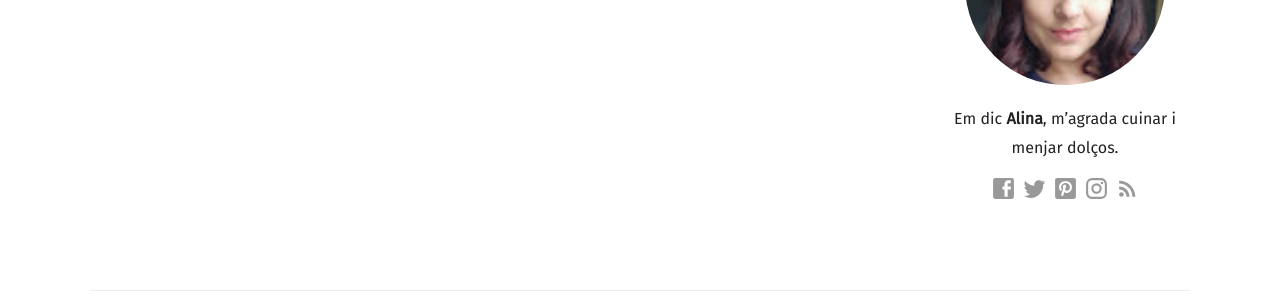
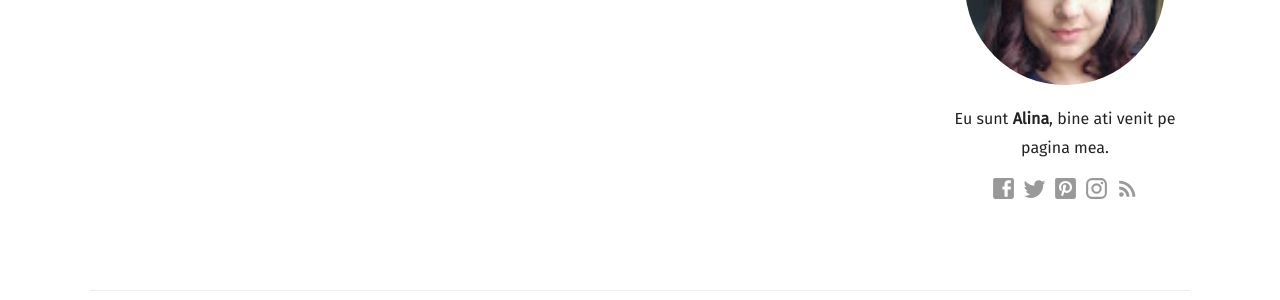
Before and after one commit to GGal1leo/alinainbucatarie.ro, a Jekyll site: the page built from contact-success.html, in a window 1280 px wide. Shown: the part 443-743 px from the top of the page. Built offline with Jekyll 4.4.1, drawn with Linux system fonts in a browser that asks for light colours; some web fonts are replaced; a script that is not in the unit is left out.

Commit message:
Update sidebar.yml

```diff
--- a/_data/sidebar.yml
+++ b/_data/sidebar.yml
@@ -1,5 +1,5 @@
 author_image: /images/author.jpg
-description_markdown: "Em dic **Alina**, m'agrada cuinar i menjar dolços."
+description_markdown: "Eu sunt **Alina**, bine ati venit pe pagina mea."
 facebook: AlinaInBucatarie
 twitter: AlinaInBucatarie
 pinterest: AlinaInBucatarie
```
